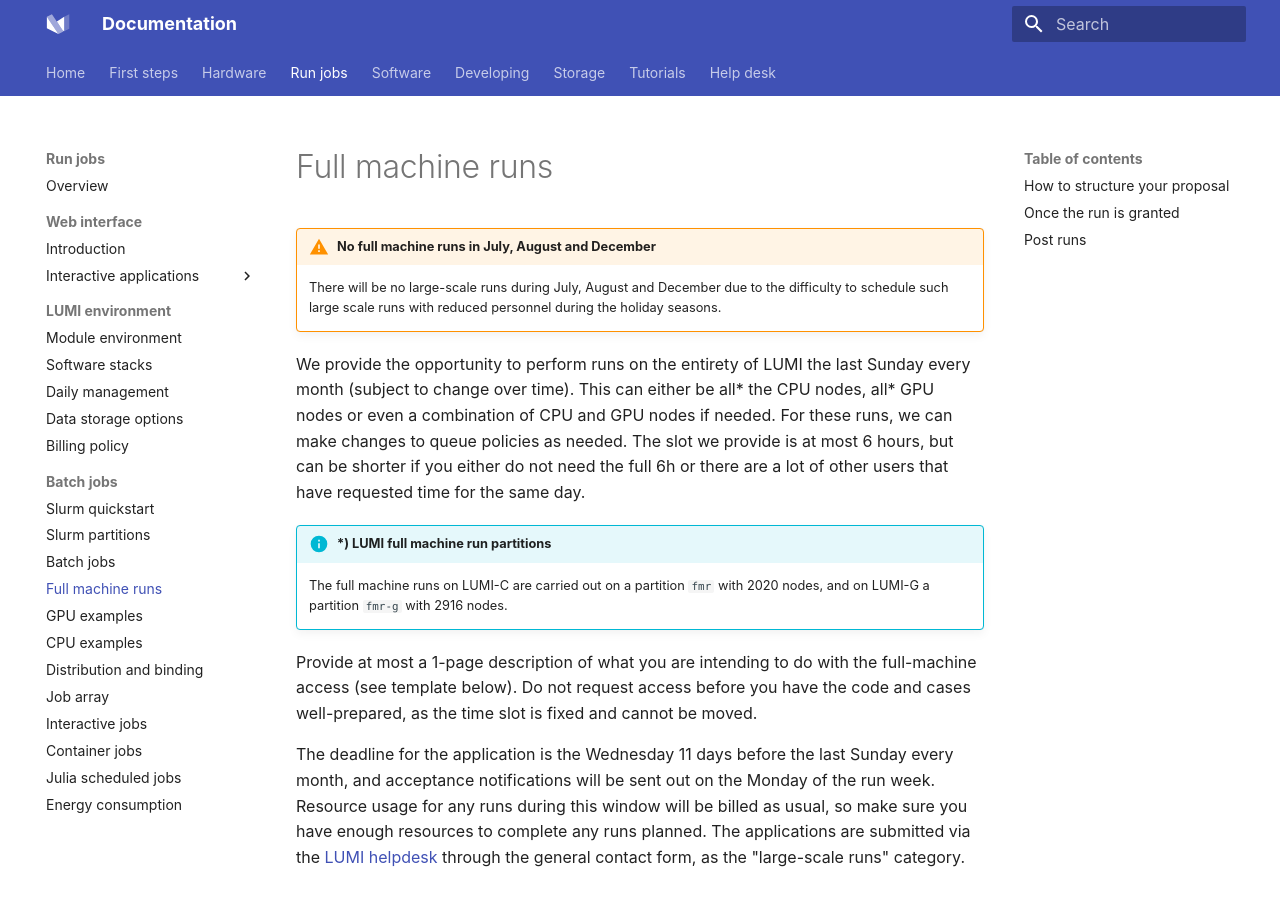
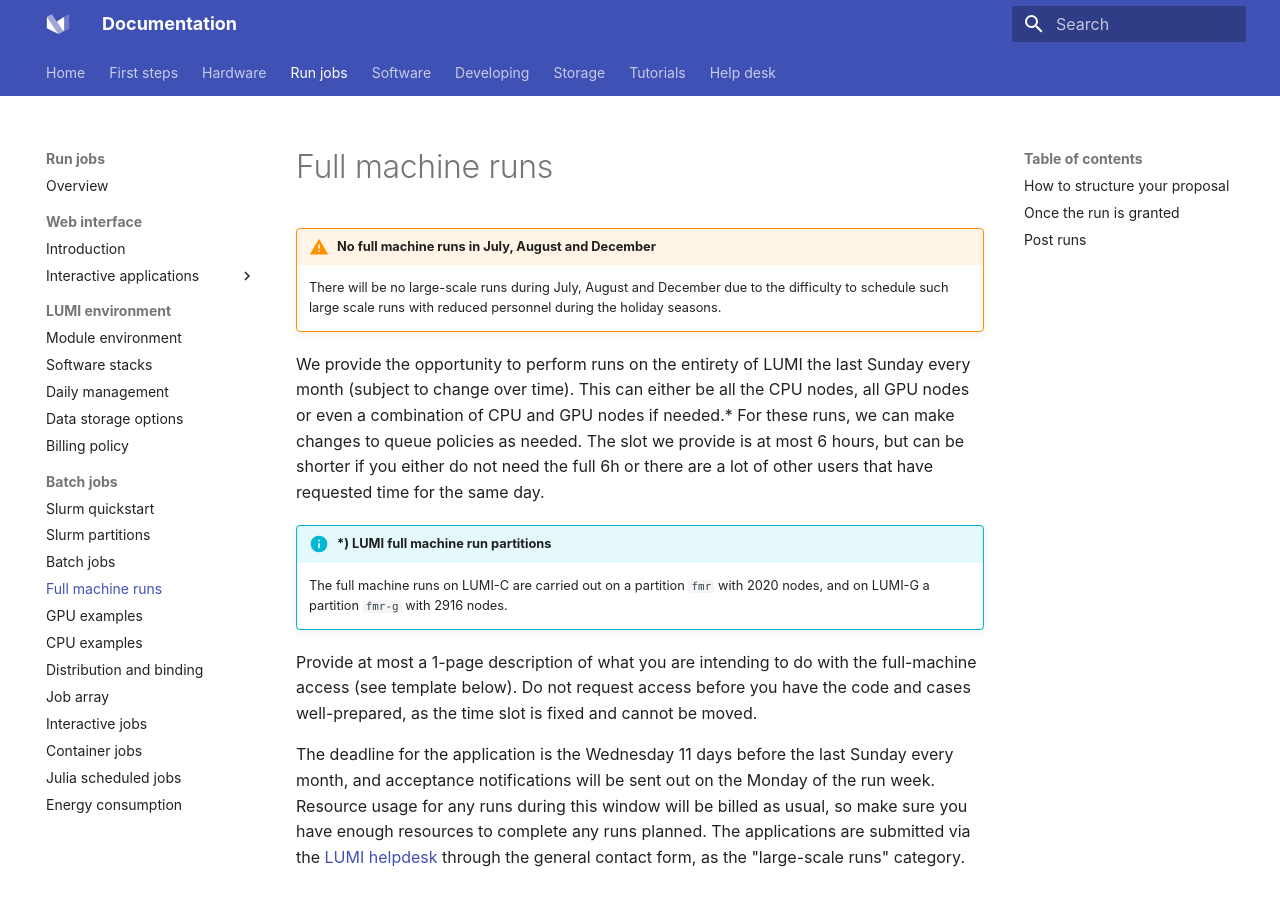
Before and after one commit to Lumi-supercomputer/lumi-userguide, an MkDocs documentation site: the page built from docs/runjobs/scheduled-jobs/hero-runs.md, in a window 1280 px wide and 900 px high. Built offline with MkDocs 1.6.1 and Material for MkDocs 9.7.7, drawn with Linux system fonts in a browser that asks for light colours.

Commit message:
Small correction

```diff
--- a/docs/runjobs/scheduled-jobs/hero-runs.md
+++ b/docs/runjobs/scheduled-jobs/hero-runs.md
@@ -5,8 +5,8 @@
     There will be no large-scale runs during July, August and December      due to the difficulty to schedule such large scale runs with reduced      personnel during the holiday seasons.
 
 We provide the opportunity to perform runs on the entirety of LUMI the last
-Sunday every month (subject to change over time). This can either be all* the CPU
-nodes, all* GPU nodes or even a combination of CPU and GPU nodes if needed. For
+Sunday every month (subject to change over time). This can either be all the CPU
+nodes, all GPU nodes or even a combination of CPU and GPU nodes if needed.* For
 these runs, we can make changes to queue policies as needed. The slot we provide
 is at most 6 hours, but can be shorter if you either do not need the full 6h or
 there are a lot of other users that have requested time for the same day.
```
